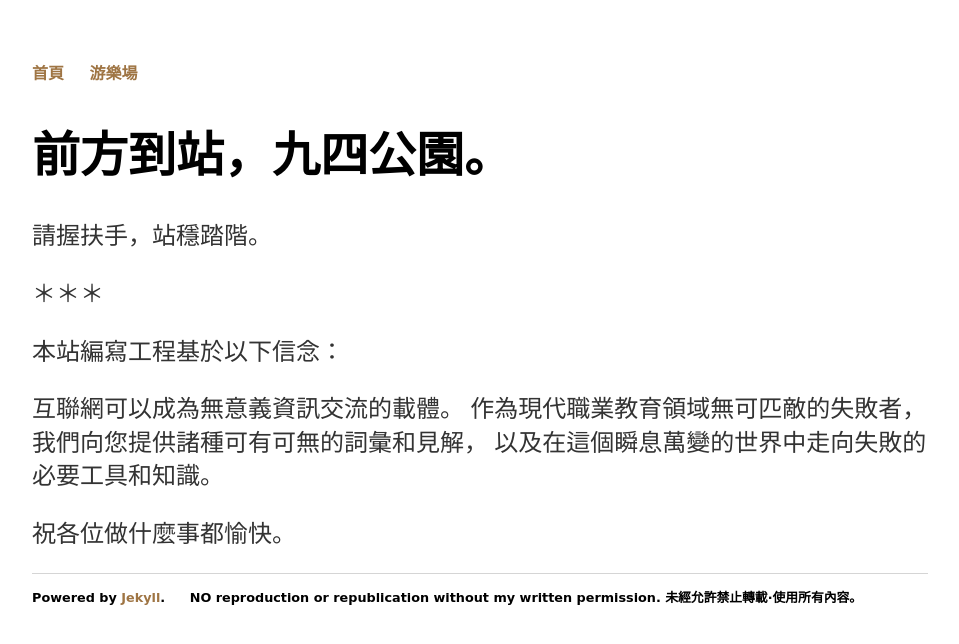
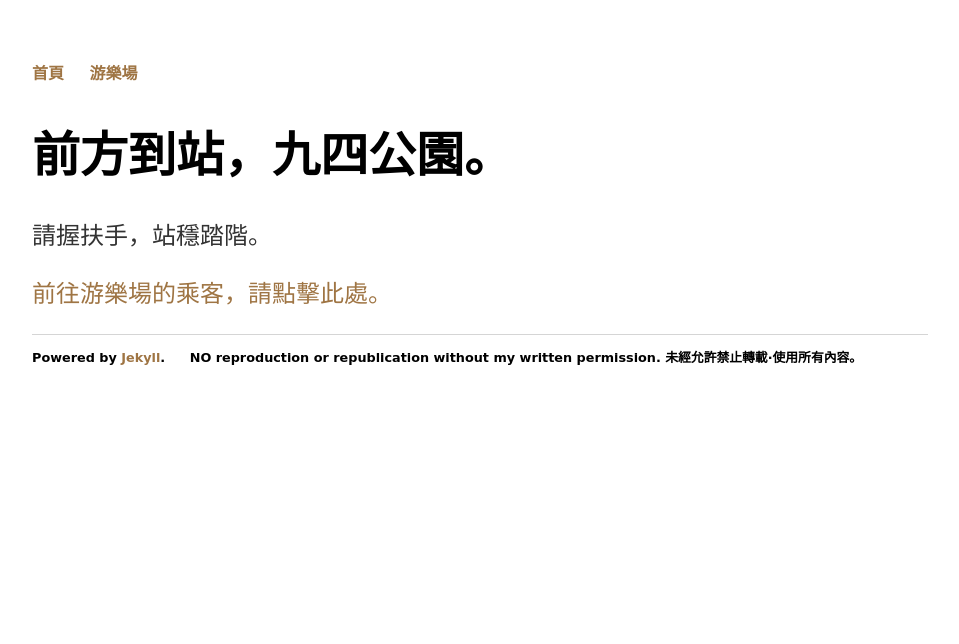
Before and after one commit to 9and4/9and4.github.io, a Jekyll site: the page built from index.html, in a window 1280 px wide. Shown: the top 644 px of the page, without its empty margins (160-1119 px from the left). Built offline with Jekyll 4.4.1, drawn with Linux system fonts in a browser that asks for light colours.

Commit message:
Update index.html

```diff
--- a/index.html
+++ b/index.html
@@ -5,15 +5,8 @@ title: 九四公園
 <div class="blurb">
 	<h1>前方到站，九四公園。</h1>
 	<p>請握扶手，站穩踏階。</p>
-	<p>＊＊＊</p>
-	<p>本站編寫工程基於以下信念：</p>
 	<p>
-	互聯網可以成為無意義資訊交流的載體。
-	作為現代職業教育領域無可匹敵的失敗者，我們向您提供諸種可有可無的詞彙和見解，
-	以及在這個瞬息萬變的世界中走向失敗的必要工具和知識。
-	</p>
-	<p>
-	祝各位做什麼事都愉快。
+	<a href="https://9and4.github.io/projects/">前往游樂場的乘客，請點擊此處。</a>
 	</p>
 	<!--<p>I'm best known as the horrible cop from <em>A Touch of Evil</em> Don't trust me. <a href="/about">Read more about my life...</a></p>-->
 </div><!-- /.blurb -->
```
